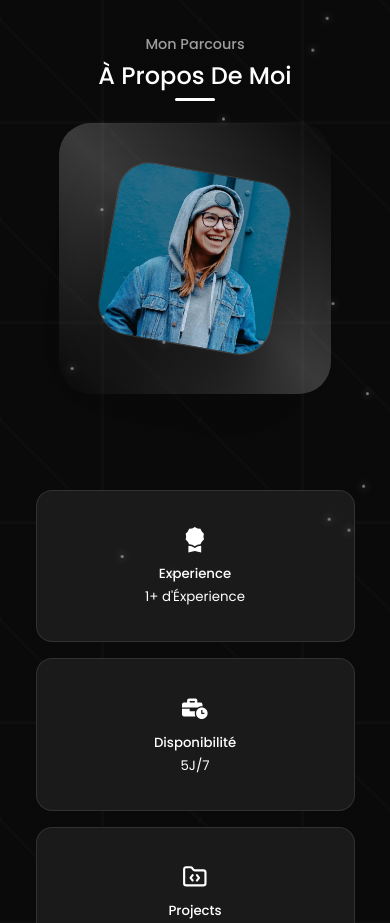
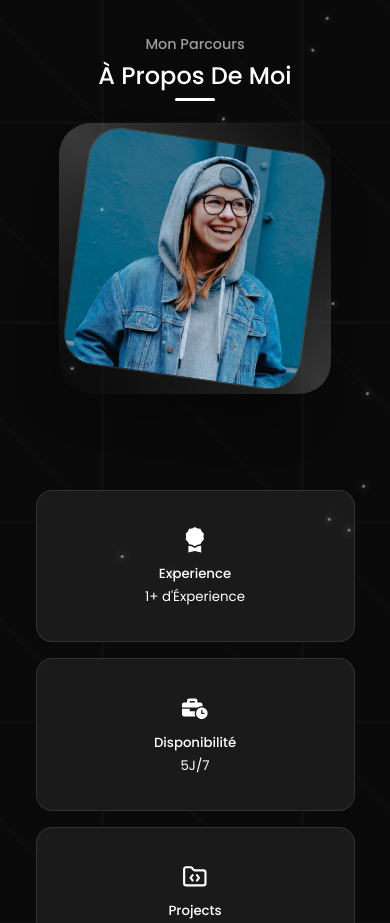
Before and after one commit to Hani19000/Portfolio-Hani, a React (Vite) app in the folder frontend/: page / in a window 390 px wide. Shown: the part 980-1903 px from the top of the page. Built offline with nearby package versions, Linux system fonts and the light colour scheme.

Commit message:
mise a jours

```diff
--- a/frontend/src/components/about/about.css
+++ b/frontend/src/components/about/about.css
@@ -22,7 +22,7 @@
   place-items: center;
   transition: var(--transition);
   position: relative;
-  padding: 2rem;
+  padding: 1rem;
 }
 
 /* Conteneur image */
@@ -220,11 +220,12 @@
   .about__container, .about__timeline-wrapper { grid-template-columns: 1fr; }
   .about__container { gap: 3rem; }
   .about__me { width: 60%; margin: 0 auto 3rem; }
+
 }
 
 @media screen and (max-width: 600px) {
-  .about__me { width: 85%; padding: 1.5rem; }
-  .about__me-image { width: calc(100% - 3rem); height: calc(100% - 3rem); }
+  .about__me { width: 85%; padding: 1rem; }
+  .about__me-image { width: calc(100%); height: calc(100%); transform: rotate(8deg);}
   .about__cards { grid-template-columns: 1fr; gap: 1rem; }
   .about__timeline { padding: 1.5rem; }
   .about__timeline-container { padding-left: 1.5rem; }
```
